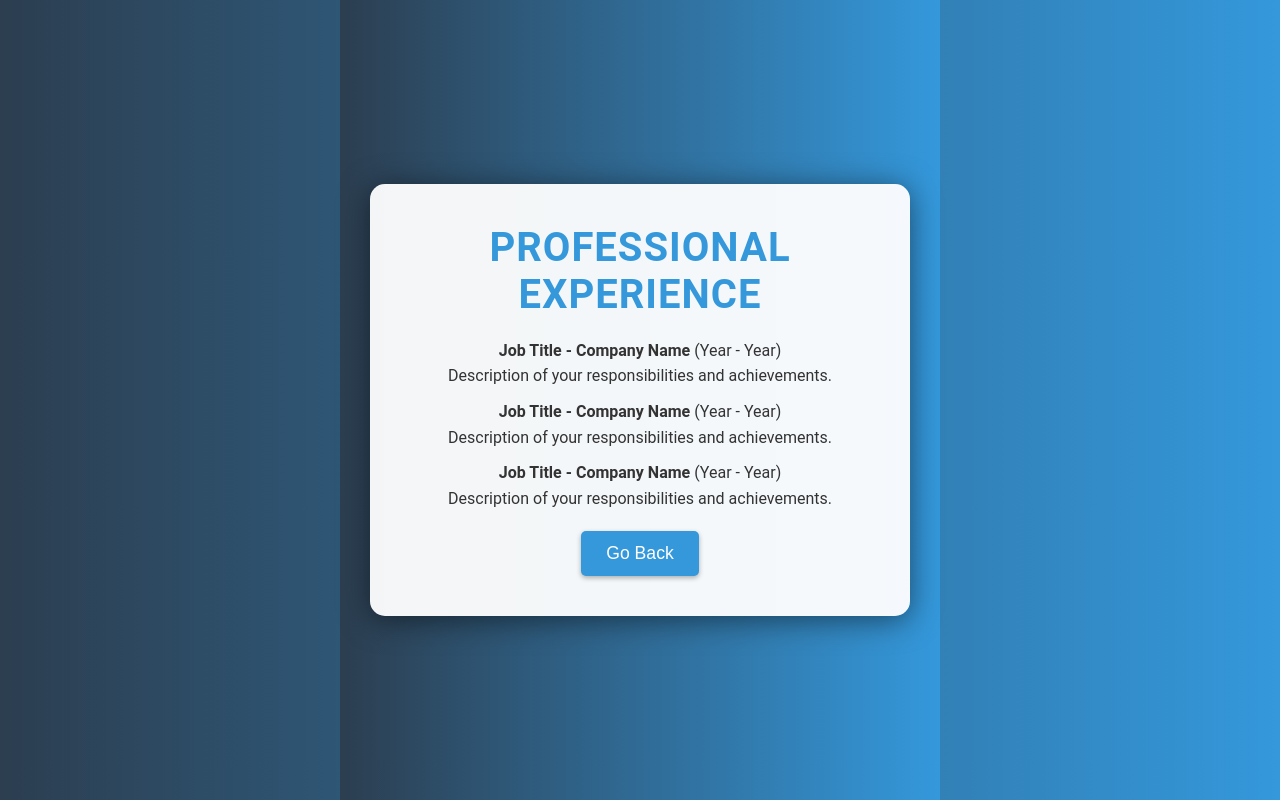
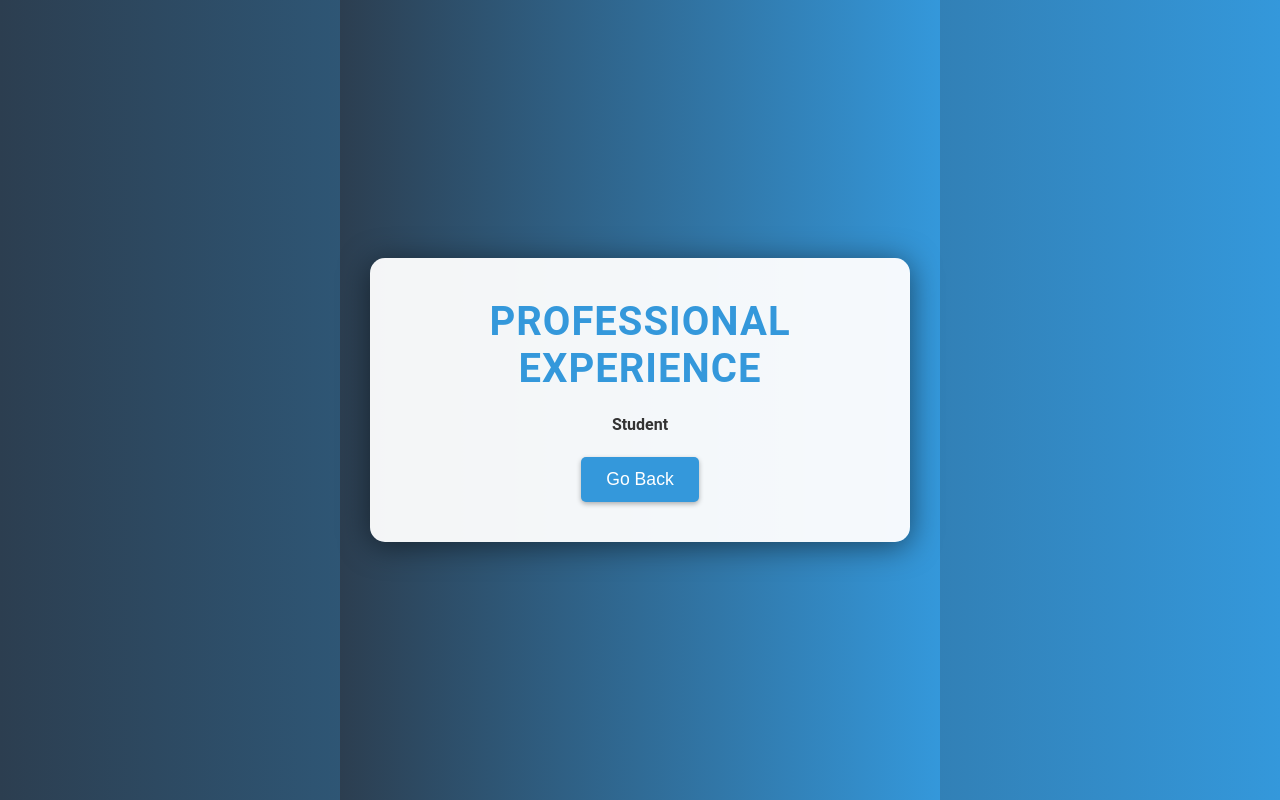
Before and after one commit to Satyam-xD/Satyam-xD.github.io, a plain HTML site: page professional.html in a window 1280 px wide. Drawn offline with Linux system fonts and the light colour scheme.

Commit message:
Update professional.html

```diff
--- a/professional.html
+++ b/professional.html
@@ -82,11 +82,7 @@
 <body>
     <div class="professional-content">
         <h2>Professional Experience</h2>
-        <ul>
-            <li><strong>Job Title - Company Name</strong> (Year - Year) <br> Description of your responsibilities and achievements.</li>
-            <li><strong>Job Title - Company Name</strong> (Year - Year) <br> Description of your responsibilities and achievements.</li>
-            <li><strong>Job Title - Company Name</strong> (Year - Year) <br> Description of your responsibilities and achievements.</li>
-        </ul>
+        <ul><li><strong>Student</strong></li></ul>
         <button onclick="window.history.back();">Go Back</button>
     </div>
 </body>
```
